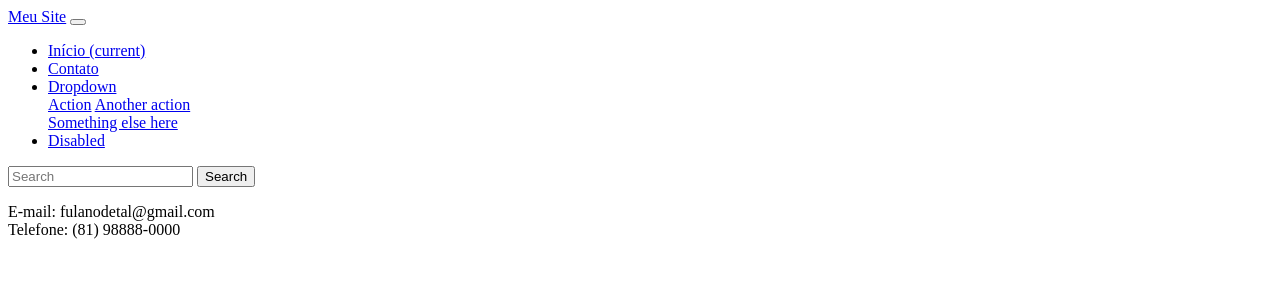
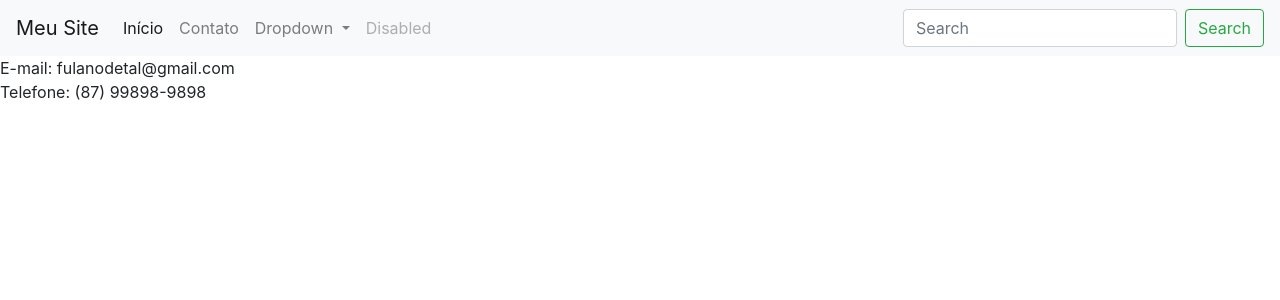
Before and after one commit to victorramosj/RepositorioA, a Flask app: page /contato in a window 1280 px wide. Shown: the top 300 px of the page. Run offline with Flask 3, Linux system fonts and the light colour scheme.

Commit message:
contato mudanças

```diff
--- a/microblog/app.py
+++ b/microblog/app.py
@@ -1,3 +1,7 @@
+#python -m venv venv
+#.\venv\Scripts\activate
+
+
 from flask import Flask, render_template
 
 app = Flask(__name__)
@@ -8,7 +12,7 @@ def index():
 
 @app.route('/contato')
 def contato():
-  return render_template('contato.html')
+  return render_template('contato.html', tel='(87) 99898-9898')
 
 
 if __name__ == '__main__':
--- a/microblog/templates/contato.html
+++ b/microblog/templates/contato.html
@@ -4,6 +4,7 @@
     <meta charset="UTF-8">
     <meta name="viewport" content="width=device-width, initial-scale=1.0">
     <title>Minha página de contatos</title>
+    <link rel="stylesheet" href="https://cdn.jsdelivr.net/npm/bootstrap@4.0.0/dist/css/bootstrap.min.css" integrity="sha384-Gn5384xqQ1aoWXA+058RXPxPg6fy4IWvTNh0E263XmFcJlSAwiGgFAW/dAiS6JXm" crossorigin="anonymous">
   </head>
 
   <body>
@@ -16,10 +17,10 @@
       <div class="collapse navbar-collapse" id="navbarSupportedContent">
         <ul class="navbar-nav mr-auto">
           <li class="nav-item active">
-            <a class="nav-link" href=".\index.html"> Início <span class="sr-only">(current)</span></a>
+            <a class="nav-link" href="\index"> Início <span class="sr-only">(current)</span></a>
           </li>
           <li class="nav-item">
-            <a class="nav-link" href=".\contato.html">Contato</a>
+            <a class="nav-link" href="\contato">Contato</a>
           </li>
           <li class="nav-item dropdown">
             <a class="nav-link dropdown-toggle" href="#" id="navbarDropdown" role="button" data-toggle="dropdown" aria-haspopup="true" aria-expanded="false">
@@ -44,7 +45,7 @@
     </nav>
     <p>
       E-mail: fulanodetal@gmail.com<br>
-      Telefone: (81) 98888-0000
+      Telefone: {{ tel}}
     </p>
   </body>
 
--- a/microblog/templates/index.html
+++ b/microblog/templates/index.html
@@ -17,10 +17,10 @@
       <div class="collapse navbar-collapse" id="navbarSupportedContent">
         <ul class="navbar-nav mr-auto">
           <li class="nav-item active">
-            <a class="nav-link" href=".\index.html"> Início <span class="sr-only">(current)</span></a>
+            <a class="nav-link" href="\index"> Início <span class="sr-only">(current)</span></a>
           </li>
           <li class="nav-item">
-            <a class="nav-link" href=".\contato.html">Contato</a>
+            <a class="nav-link" href="\contato">Contato</a>
           </li>
           <li class="nav-item dropdown">
             <a class="nav-link dropdown-toggle" href="#" id="navbarDropdown" role="button" data-toggle="dropdown" aria-haspopup="true" aria-expanded="false">
```
